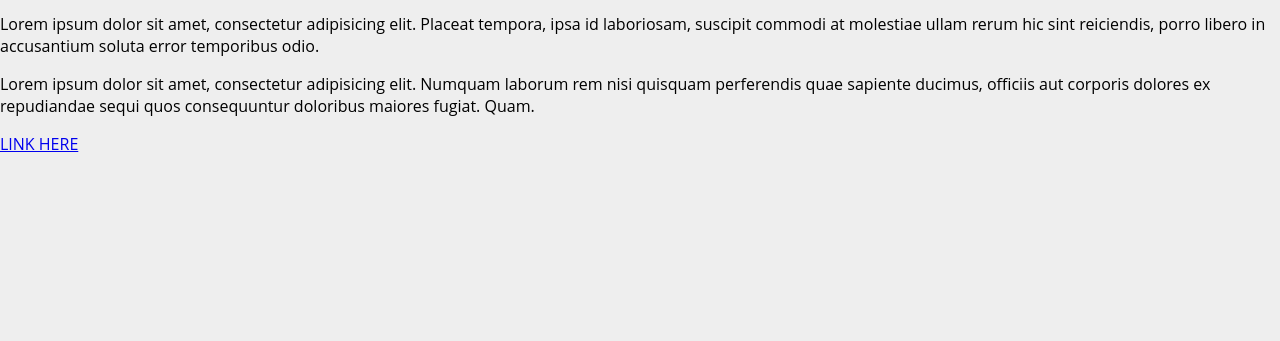
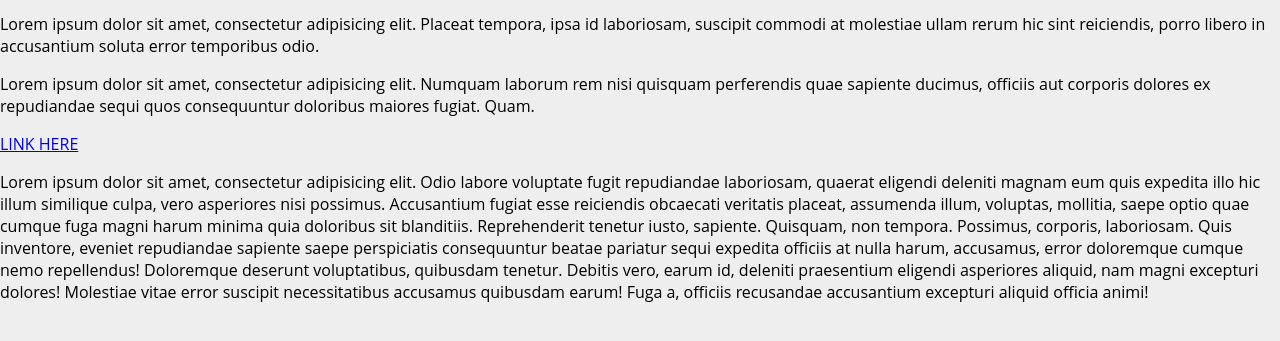
Before and after one commit to echan35/first-git-repo, a plain HTML site: page index.html in a window 1280 px wide. Shown: the part 133-474 px from the top of the page. Drawn offline with Linux system fonts and the light colour scheme.

Commit message:
added comments to file

```diff
--- a/index.html
+++ b/index.html
@@ -13,6 +13,30 @@
 	<p>Lorem ipsum dolor sit amet, consectetur adipisicing elit. Placeat tempora, ipsa id laboriosam, suscipit commodi at molestiae ullam rerum hic sint reiciendis, porro libero in accusantium soluta error temporibus odio.</p>
 	<p>Lorem ipsum dolor sit amet, consectetur adipisicing elit. Numquam laborum rem nisi quisquam perferendis quae sapiente ducimus, officiis aut corporis dolores ex repudiandae sequi quos consequuntur doloribus maiores fugiat. Quam.</p>
 	<a href="#">LINK HERE</a>
+
+	<p>
+		<span>Lorem ipsum dolor sit amet, consectetur adipisicing elit. Odio labore voluptate fugit repudiandae laboriosam, quaerat eligendi deleniti magnam eum quis expedita illo hic illum similique culpa, vero asperiores nisi possimus.</span>
+		<span>Accusantium fugiat esse reiciendis obcaecati veritatis placeat, assumenda illum, voluptas, mollitia, saepe optio quae cumque fuga magni harum minima quia doloribus sit blanditiis. Reprehenderit tenetur iusto, sapiente. Quisquam, non tempora.</span>
+		<span>Possimus, corporis, laboriosam. Quis inventore, eveniet repudiandae sapiente saepe perspiciatis consequuntur beatae pariatur sequi expedita officiis at nulla harum, accusamus, error doloremque cumque nemo repellendus! Doloremque deserunt voluptatibus, quibusdam tenetur.</span>
+		<span>Debitis vero, earum id, deleniti praesentium eligendi asperiores aliquid, nam magni excepturi dolores! Molestiae vitae error suscipit necessitatibus accusamus quibusdam earum! Fuga a, officiis recusandae accusantium excepturi aliquid officia animi!</span>
+	</p>
 </body>
 <script src="scripts/main.js"></script>
 </html>
+
+<!--
+git reset
+git reset HEAD
+get reset (name of file)
+git add .
+git status
+git push origin (BRANCH NAME OR MASTER)
+git checkout
+git fetch
+git pull
+
+can make a pull request and also merge on the github website/app
+
+cd -> can help with locating where the file is at (desktop\filename)
+
+ -->
```
Also changed, not shown: 1.PNG (added), 2.PNG (added), 3.PNG (added), 4.PNG (added), 5.PNG (added), 6.PNG (added).
